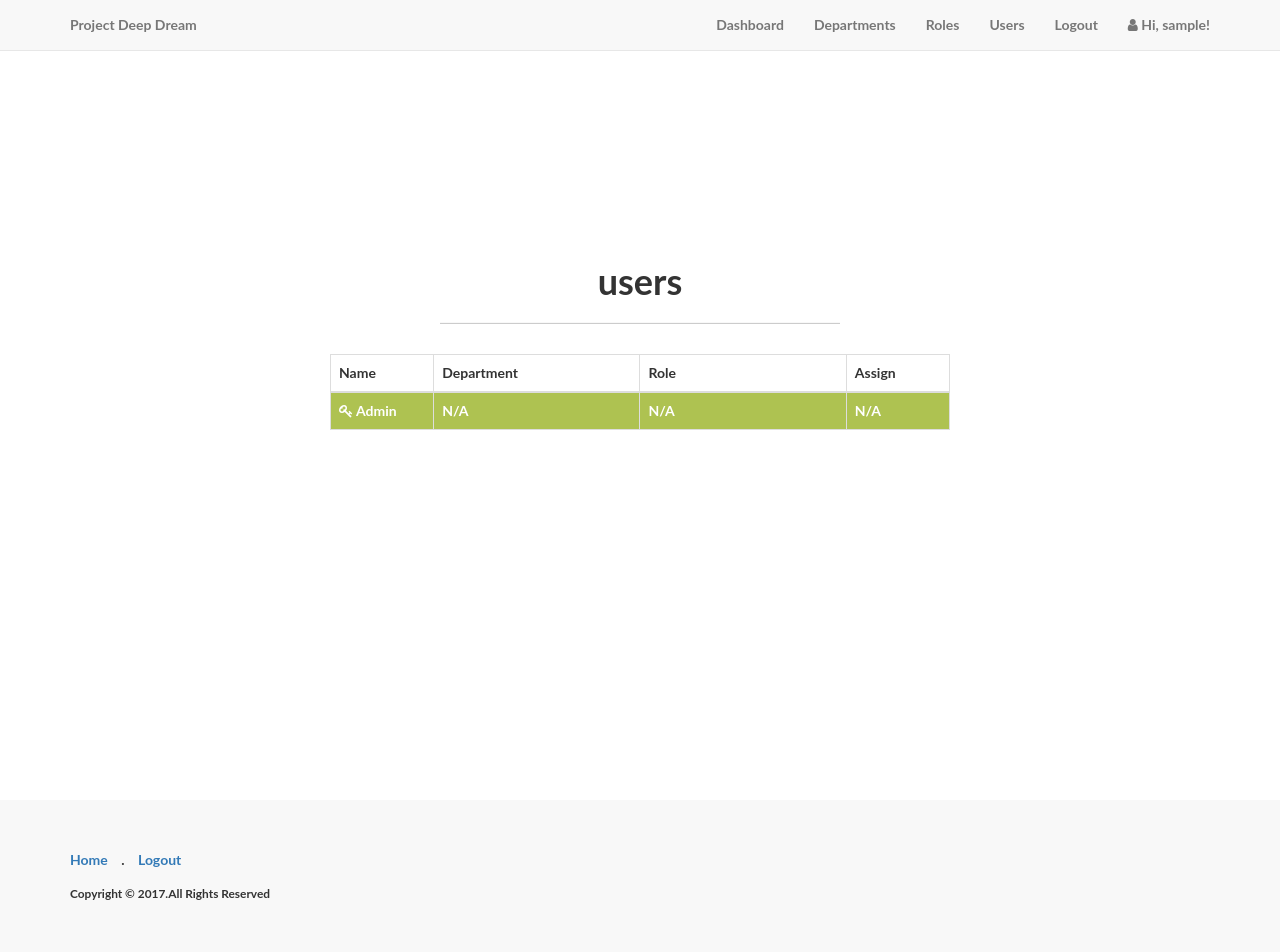
After one commit to abhishekgupta5/DeepDream, a Flask app: page /admin/users in a window 1280 px wide. The commit adds this page. Run offline with Flask 2, Linux system fonts and the light colour scheme; a user stored in the database is signed in; tables that the repository leaves empty hold one stand-in row (values such as "Sample post"); parts of the project's set-up code (start-up, migrations or seed data) failed here and were passed over; some libraries are stand-ins or nearby versions.

Commit message:
Admin can assign roles and depts to users

```diff
--- a/app/admin/views.py
+++ b/app/admin/views.py
@@ -3,9 +3,9 @@
 from flask import abort, flash, redirect, url_for, render_template
 from flask_login import current_user, login_required
 from . import admin
-from .forms import DepartmentForm, RoleForm
+from .forms import DepartmentForm, RoleForm, UserAssignForm
 from .. import db
-from ..models import Department, Role
+from ..models import Department, Role, User
 
 def check_admin():
     """Prevent non-admins from accessing this page"""
@@ -152,3 +152,33 @@ def delete_role(id):
     return redirect(url_for('admin.list_roles'))
 
     return render_template(title="Delete Role")
+
+@admin.route("/users")
+@login_required
+def list_users():
+    """List all users"""
+    check_admin()
+    users = User.query.all()
+    return render_template('admin/users/users.html', users=users, title='Users')
+
+@admin.route('/users/assign/<int:id>', methods=['GET', 'POST'])
+@login_required
+def assign_user(id):
+    """Assign a role or department to a user"""
+    check_admin()
+    user = User.query.get_or_404(id)
+    #Prevent admin from being assigned a department or role
+    if user.is_admin:
+        abort(403)
+
+    form = UserAssignForm(obj=user)
+    if form.validate_on_submit():
+        user.department = form.department.data
+        user.role = form.role.data
+        db.session.add(user)
+        db.session.commit()
+        flash("You've successfully assigned a department and role.")
+
+        #Redirects to the roles page
+        return redirect(url_for('admin.list_users'))
+    return render_template('admin/users/user.html', user=user, form=form, title="Assign Users")
--- /dev/null
+++ b/app/templates/admin/users/users.html
@@ -0,0 +1,70 @@
+<!-- app/templates/admin/users/users.html -->
+
+{% import "bootstrap/utils.html" as utils %}
+{% extends "base.html" %}
+{% block title %}Users{% endblock %}
+{% block body %}
+<div class="content-section">
+  <div class="outer">
+    <div class="middle">
+      <div class="inner">
+        <br/>
+        {{ utils.flashed_messages() }}
+        <br/>
+        <h1 style="text-align:center;">users</h1>
+        {% if users %}
+          <hr class="intro-divider">
+          <div class="center">
+            <table class="table table-striped table-bordered">
+              <thead>
+                <tr>
+                  <th width="15%"> Name </th>
+                  <th width="30%"> Department </th>
+                  <th width="30%"> Role </th>
+                  <th width="15%"> Assign </th>
+                </tr>
+              </thead>
+              <tbody>
+              {% for user in users %}
+                {% if user.is_admin %}
+                    <tr style="background-color: #aec251; color: white;">
+                        <td> <i class="fa fa-key"></i> Admin </td>
+                        <td> N/A </td>
+                        <td> N/A </td>
+                        <td> N/A </td>
+                    </tr>
+                {% else %}
+                    <tr>
+                      <td> {{ user.first_name }} {{ user.last_name }} </td>
+                      <td>
+                        {% if user.department %}
+                          {{ user.department.name }}
+                        {% else %}
+                          -
+                        {% endif %}
+                      </td>
+                      <td>
+                        {% if user.role %}
+                          {{ user.role.name }}
+                        {% else %}
+                          -
+                        {% endif %}
+                      </td>
+                      <td>
+                        <a href="{{ url_for('admin.assign_user', id=user.id) }}">
+                          <i class="fa fa-user-plus"></i> Assign
+                        </a>
+                      </td>
+                    </tr>
+                {% endif %}
+              {% endfor %}
+              </tbody>
+            </table>
+          </div>
+        {% endif %}
+        </div>
+      </div>
+    </div>
+  </div>
+</div>
+{% endblock %}
--- a/app/templates/base.html
+++ b/app/templates/base.html
@@ -27,7 +27,7 @@
                     <li><a href="{{ url_for('home.admin_dashboard') }}">Dashboard</a></li>
                     <li><a href="{{ url_for('admin.list_departments') }}">Departments</a></li>
                     <li><a href="{{ url_for('admin.list_roles') }}">Roles</a></li>
-                    <li><a href="#">Users</a></li>
+                    <li><a href="{{ url_for('admin.list_users') }}">Users</a></li>
                    {% else %}
                   <li><a href="{{ url_for('home.dashboard') }}">Dashboard</a></li>
                    {% endif %}
```
Also changed, not shown: app/admin/forms.py (+9 -0 lines), app/templates/admin/users/user.html (added, +27 -0 lines).
